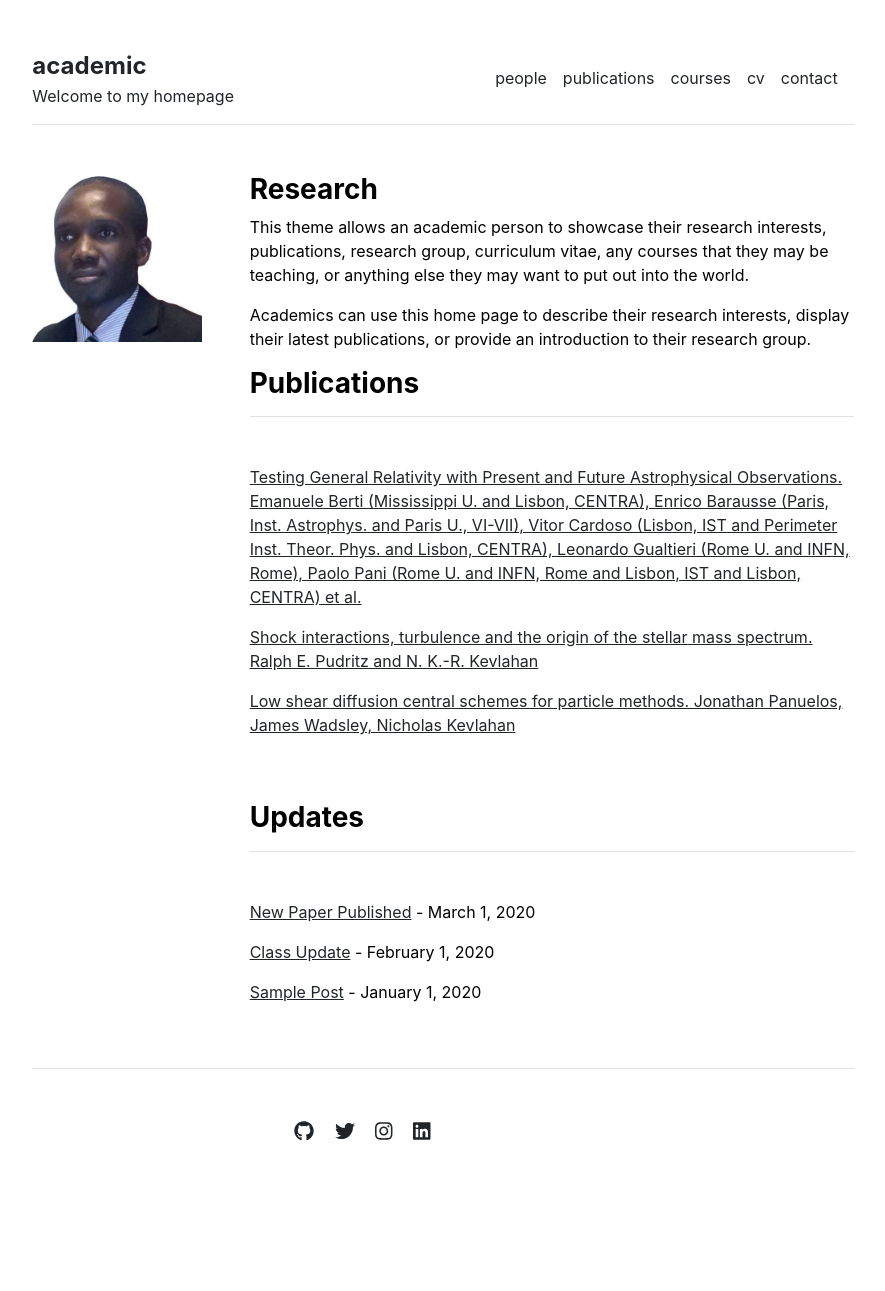
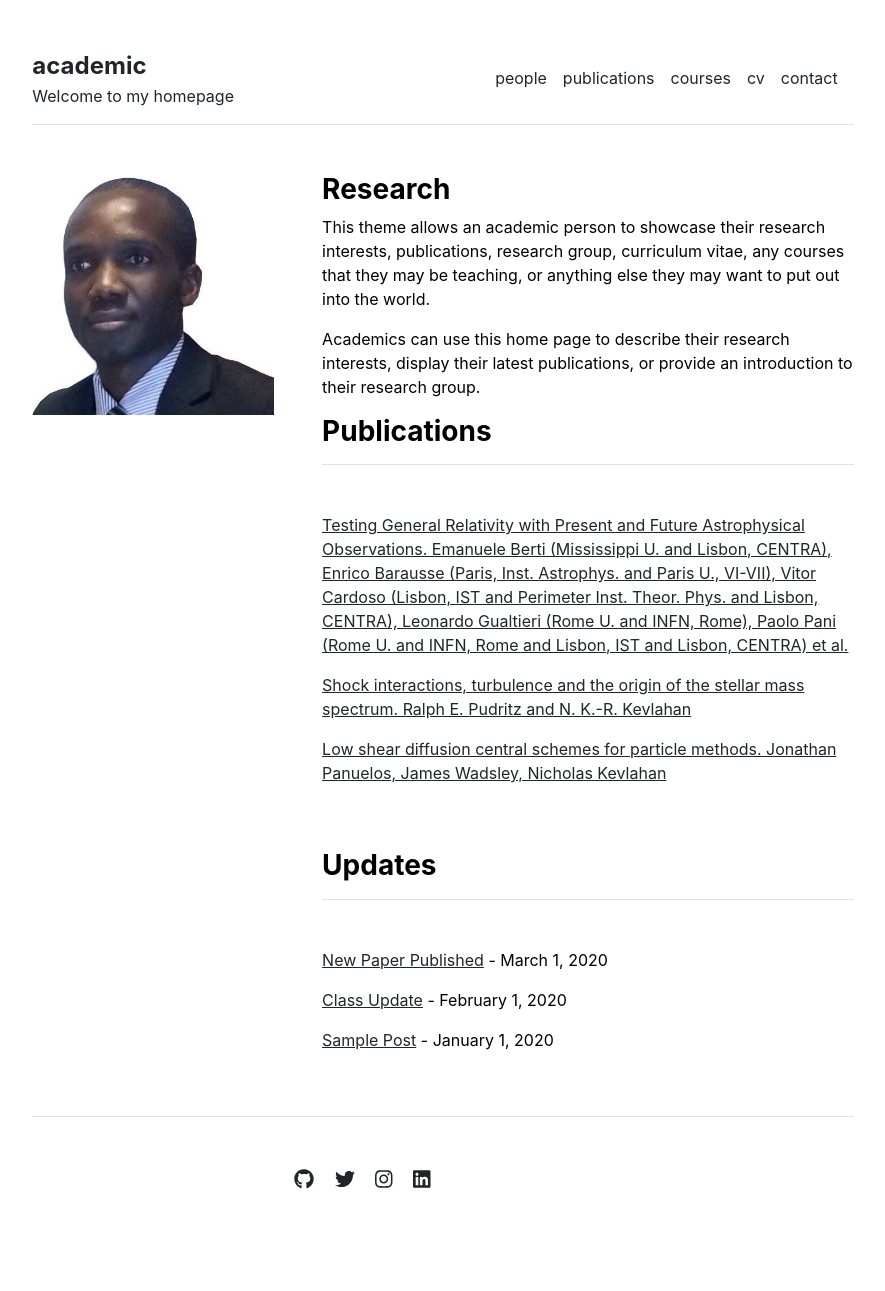
Before and after one commit to akakpokonou/akakpokonou.github.io, a Jekyll site: the page built from index.md, in a window 1280 px wide. Shown: the whole page, without its empty margins (197-1082 px from the left). Built offline with Jekyll 4.4.1, drawn with Linux system fonts in a browser that asks for light colours; before the commit the page ends 1243 px from its top, so only the background shows below that.

Commit message:
Update home.html

```diff
--- a/_layouts/home.html
+++ b/_layouts/home.html
@@ -3,10 +3,10 @@
 ---
 
 <div class="row g-5 mb-5">
-  <div class="col-md-3">
+  <div class="col-md-4">
     <img src="{{ site.github.url }}/assets/img/Pfofile.jpg" alt="Home" width="100%">
   </div>
-    <div class="col-md-9">
+    <div class="col-md-8">
     <h3 class="fw-bold">Research</h3>
     {{ content }}
       {% include publications.html %}
```
